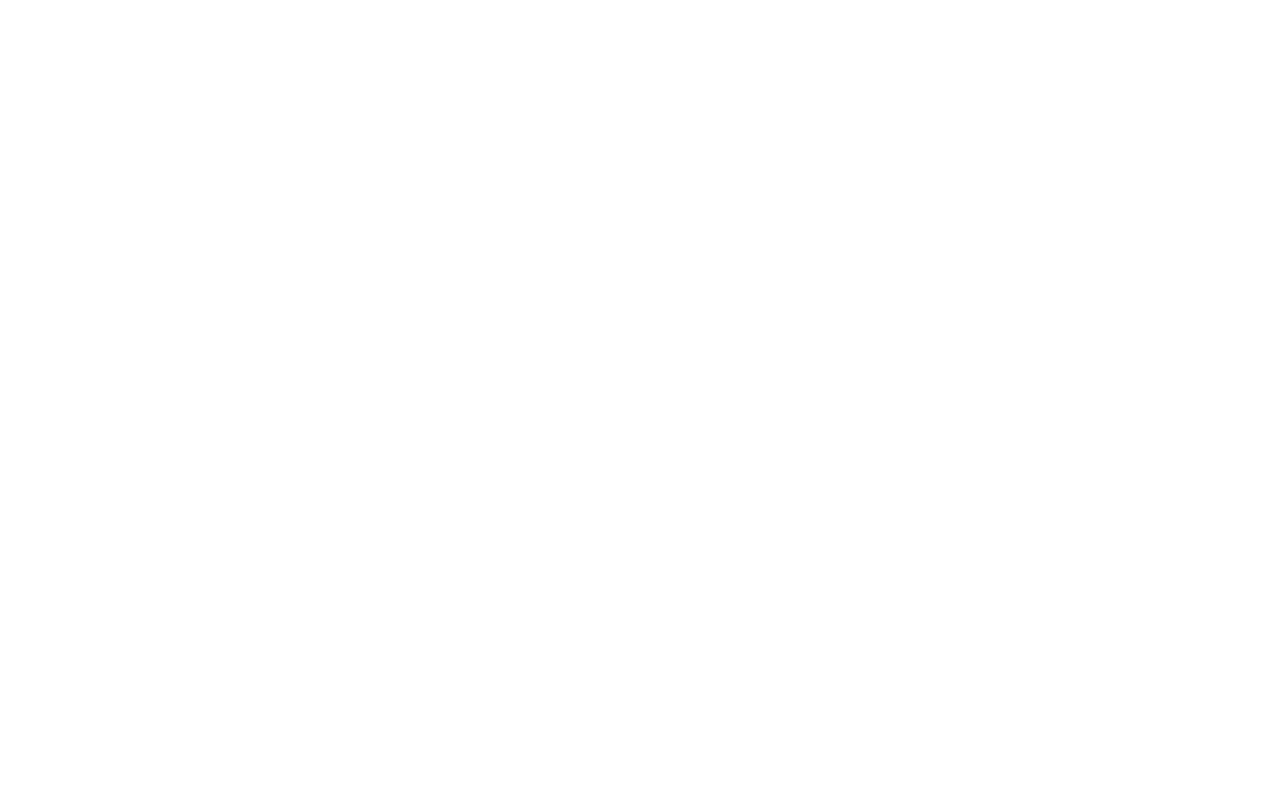
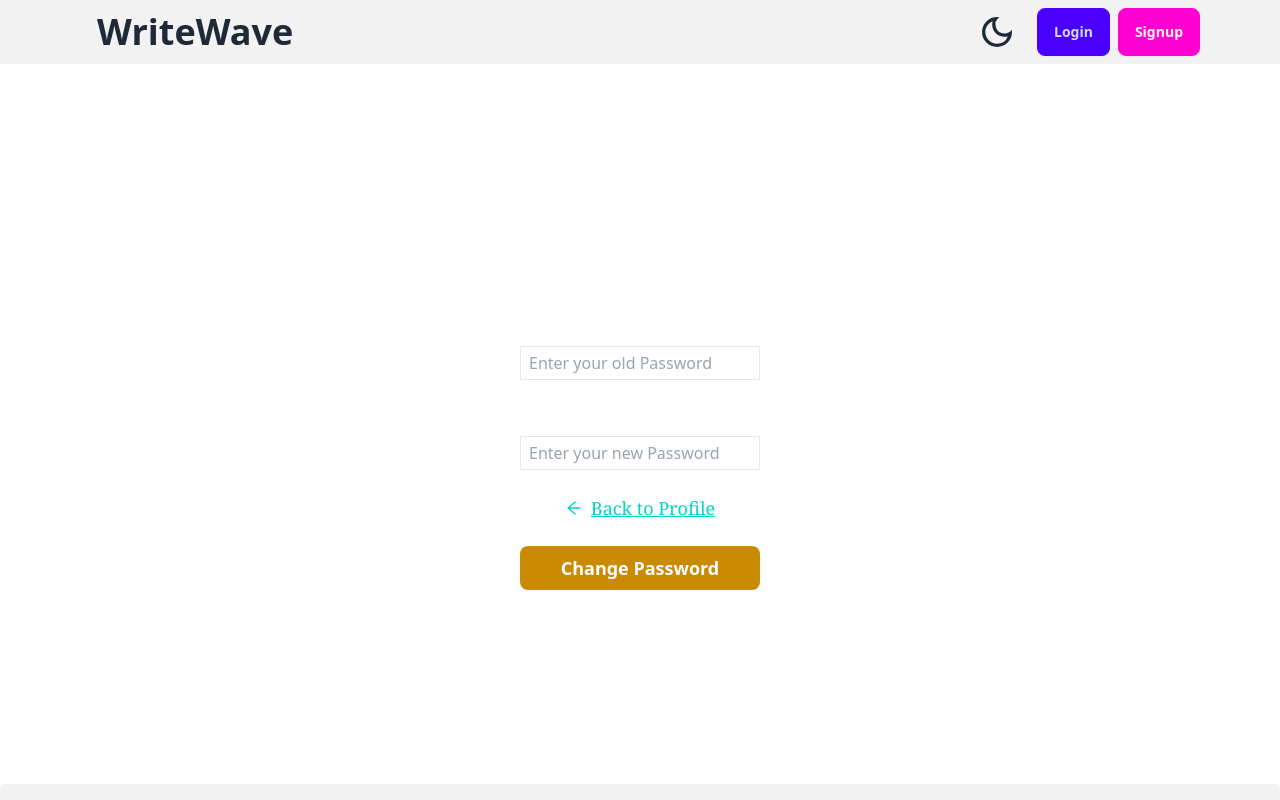
Before and after one commit to PrinceInScripts/Blog-App, a React (Vite) app in the folder frontend/: page /change-password in a window 1280 px wide. Before the commit this address had no page. Shown: the top 800 px of the page. Built offline with nearby package versions, Linux system fonts and the light colour scheme.

Commit message:
done change password

```diff
--- a/frontend/src/App.jsx
+++ b/frontend/src/App.jsx
@@ -15,6 +15,7 @@
 import BlogDetails from './pages/BlogDetails/BlogDetails';
 import ForgotPassword from './pages/password/forgetPassword.jsx/ForgotPassword';
 import ResetPssword from './pages/password/resetPassword/ResetPssword';
+import ChangePassword from './pages/password/changePassword/ChangePassword';
 
 
 function App() {
@@ -37,6 +38,7 @@
       <Route path='/blog-details' element={<BlogDetails/>}/>
       <Route path='/forgotPassword' element={<ForgotPassword/>}/>
       <Route path='/reset-password/:resetToken' element={<ResetPssword/>}/>
+      <Route path='/change-password' element={<ChangePassword/>}/>
      </Routes>
     </>
   );
--- a/frontend/src/pages/EditProfile/EditDetails/EditDetails.jsx
+++ b/frontend/src/pages/EditProfile/EditDetails/EditDetails.jsx
@@ -95,6 +95,14 @@
                     />
                 </div>
 
+                <div  className="absolute left-[48rem] bottom-52 w-32 border-none hover:border-none">
+                <Link to={"/change-password"}>
+                   <button className="text-accent link">
+                    Forgot Password?
+                    </button>
+                </Link>
+                </div>
+
                         <button type='submit' className='btn w-full btn-info'>Update CoverImage</button>
                         </form>
             </div>
--- /dev/null
+++ b/frontend/src/pages/password/changePassword/ChangePassword.jsx
@@ -0,0 +1,109 @@
+import React, { useState } from 'react';
+import Layout from '../../../Layout/Layout';
+import { useDispatch } from 'react-redux';
+import { Link, useNavigate } from 'react-router-dom';
+import { isValidPassword } from '../../../helper/RegexMatcher';
+import { changePassword } from '../../../redux/slice/authSlice';
+import { AiOutlineArrowLeft } from 'react-icons/ai';
+
+function ChangePassword() {
+    const dispatch=useDispatch()
+    const navigate=useNavigate()
+
+    const [userPassword,setUserPassword]=useState({
+        oldPassword:"",
+        newPassword:""
+    })
+
+    function handlePasswordChange(e){
+        const {name,value}=e.target
+        setUserPassword({
+            ...userPassword,
+            [name]:value
+        })
+    }
+
+    async function handleFormSubmit(e){
+        e.preventDefault()
+
+        if(!userPassword.oldPassword || !userPassword.newPassword){
+            toast.error("All filds are mandatory")
+            return;
+        }
+
+        if(!isValidPassword(userPassword.newPassword)){
+            toast.error("Minimum password length should be 6 with Uppercase, Lowercase, Number and Symbol")
+            return;
+        }
+
+        const response=await dispatch(changePassword(userPassword))
+
+        setUserPassword({
+            oldPassword:"",
+            newPassword:""
+        })
+
+        if(response?.payload?.success){
+            navigate("/users/profile")
+        }
+    }
+
+    return (
+        <Layout>
+              <div className="flex items-center justify-center h-[90vh]">
+              <form
+              onSubmit={handleFormSubmit}
+              className="flex flex-col justify-center gap-6 rounded-lg p-10 text-white w-80 h-[26rem] shadow-[0_0_10px_white]"
+              >
+                <h1 className="text-center text-2xl font-bold">Change Password</h1>
+
+                <div className="flex flex-col gap-1">
+                   <label htmlFor="oldPassword" className="text-lg font-semibold">
+                      Old Password
+                   </label>
+                   <input
+                   required
+                   type="password"
+                   name="oldPassword"
+                   id="oldPassword"
+                   placeholder="Enter your old Password"
+                   className="bg-transparent px-2 py-1 border"
+                   value={userPassword.oldPassword}
+                   onChange={handlePasswordChange}
+                   />
+                </div>
+                <div className="flex flex-col gap-1">
+                   <label htmlFor="newPassword" className="text-lg font-semibold">
+                      New Password
+                   </label>
+                   <input
+                   required
+                   type="password"
+                   name="newPassword"
+                   id="newPassword"
+                   placeholder="Enter your new Password"
+                   className="bg-transparent px-2 py-1 border"
+                   value={userPassword.newPassword}
+                   onChange={handlePasswordChange}
+                   />
+                </div>
+
+                <Link to={"/profile"}>
+                  <p className="text-accent link text-lg font-serif cursor-pointer flex items-center justify-center w-full gap-2">
+                    <AiOutlineArrowLeft/> Back to Profile
+                  </p>
+                </Link>
+
+                <button
+                className="w-full bg-yellow-600 hover:bg-yellow-700 transition-all ease-in-out duration-300 rounded-lg py-2 font-semibold text-lg cursor-pointer"
+                type="submit"
+                >
+                    Change Password
+                </button>
+              </form>
+            </div>
+        </Layout>
+    );
+}
+
+export default ChangePassword;
```
